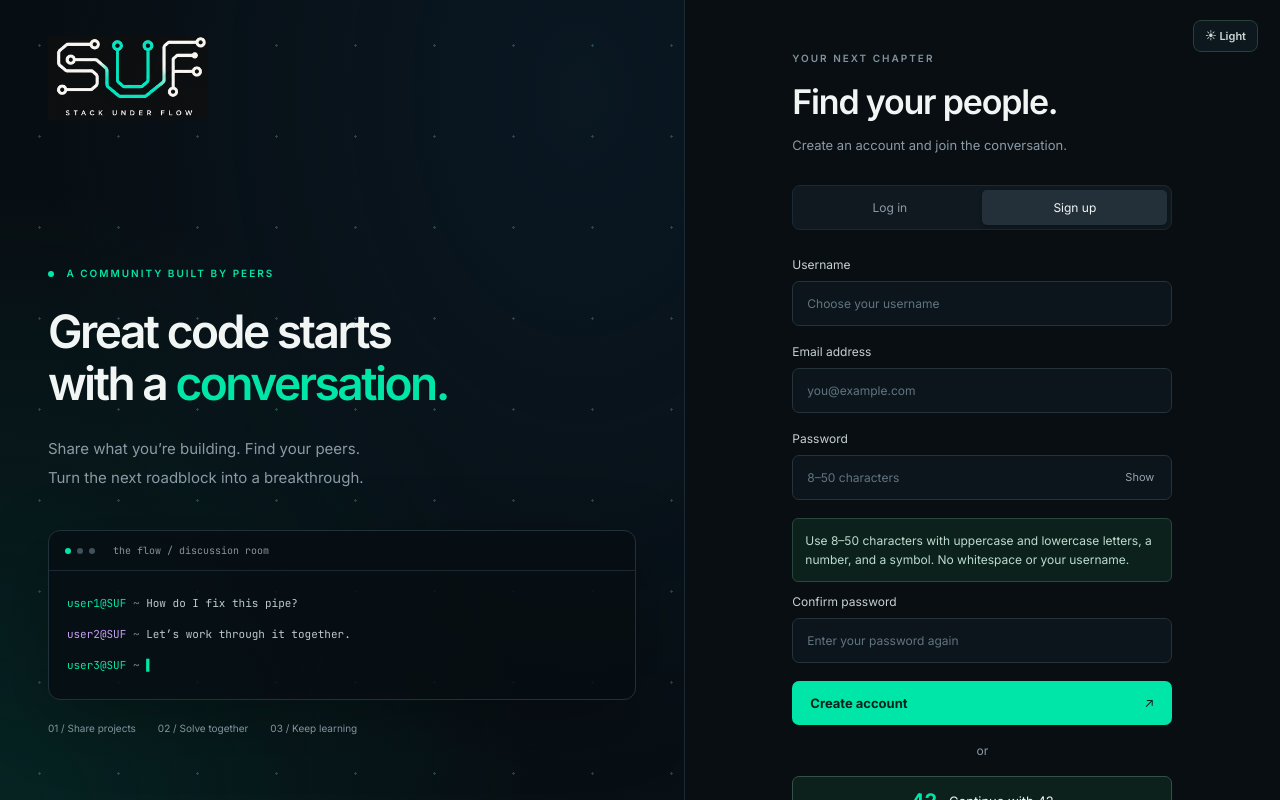
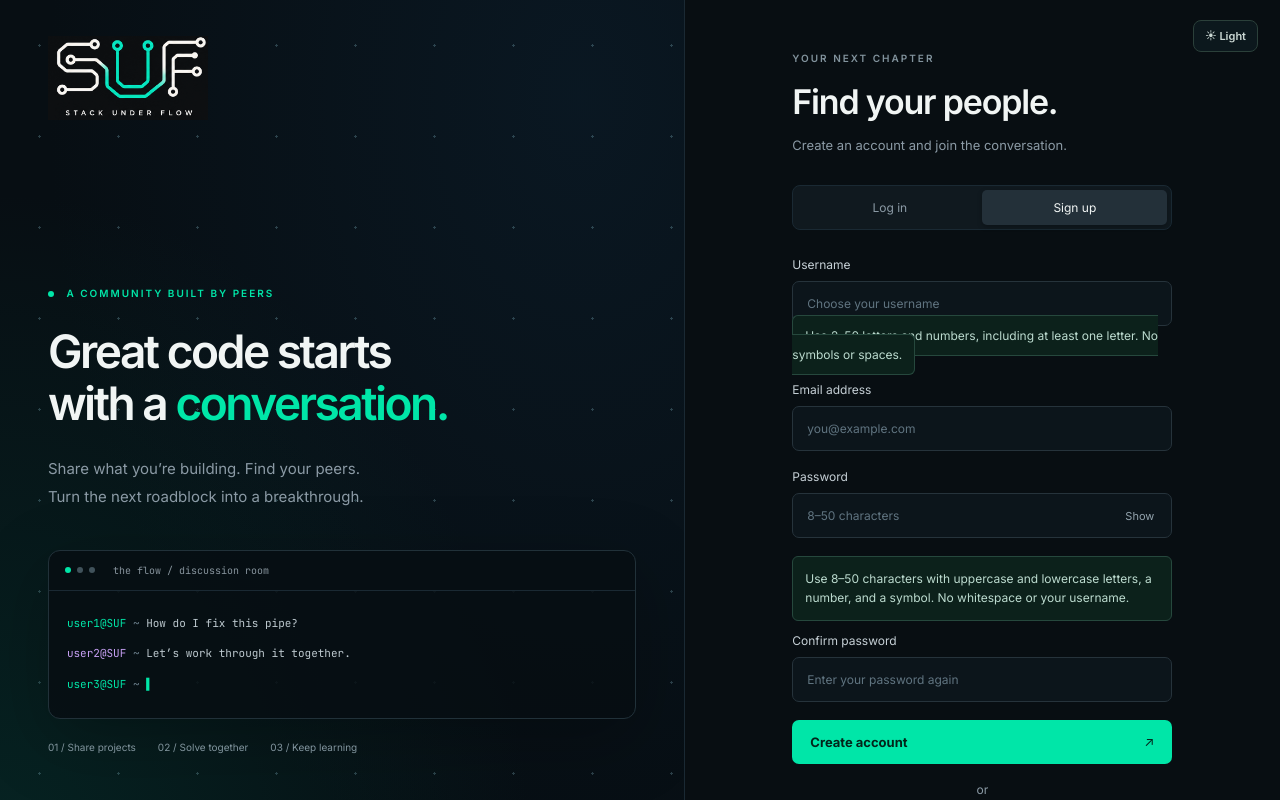
Before and after one commit to sacrhamza/42-transcendence, a React (Vite) app in the folder frontend/: page /login in a window 1280 px wide. Both pictures are taken after a click on the button "Sign up". Shown: the top 800 px of the page. Built offline with nearby package versions, Linux system fonts and the light colour scheme.

Commit message:
username validation check

```diff
--- a/frontend/src/pages/LoginPage.jsx
+++ b/frontend/src/pages/LoginPage.jsx
@@ -243,10 +243,14 @@ export default function LoginPage({ onEnter, theme, onToggleTheme, mode = 'login
                                     placeholder="Choose your username"
                                     minLength={2}
                                     maxLength={50}
-                                    pattern="\S+"
-                                    title="Use 2–50 characters without whitespace"
+                                    pattern="[A-Za-z0-9]*[A-Za-z][A-Za-z0-9]*"
+                                    title="Use 2–50 letters and numbers, with at least one letter. Symbols and spaces are not allowed."
+                                    aria-describedby="username-requirements"
                                     required
                                 />
+                                <span id="username-requirements" className="notice">
+                                    Use 2–50 letters and numbers, including at least one letter. No symbols or spaces.
+                                </span>
                             </label>
                         )}
 
```
Also changed, not shown: 1 other file (tests, documents, lock files or other folders).
